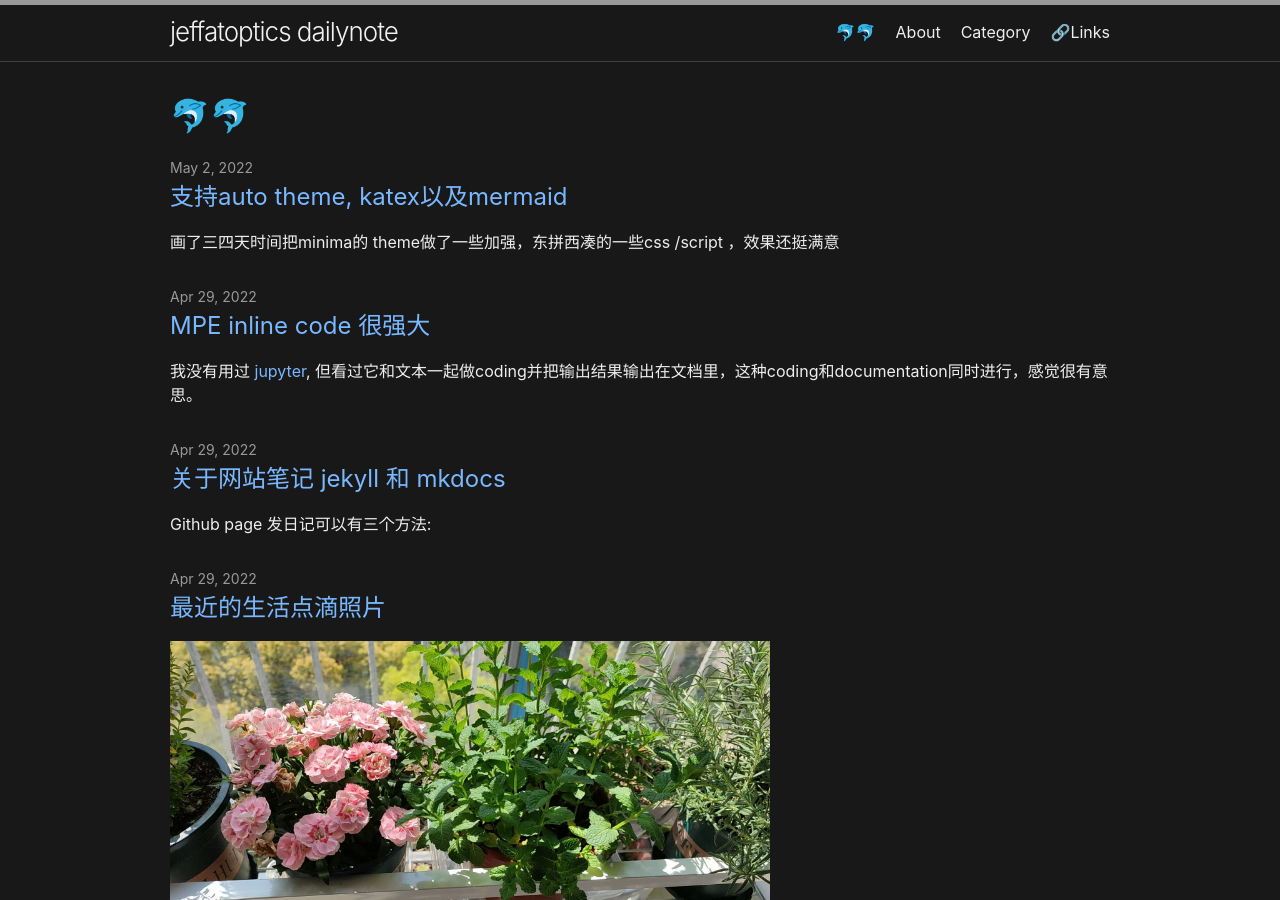
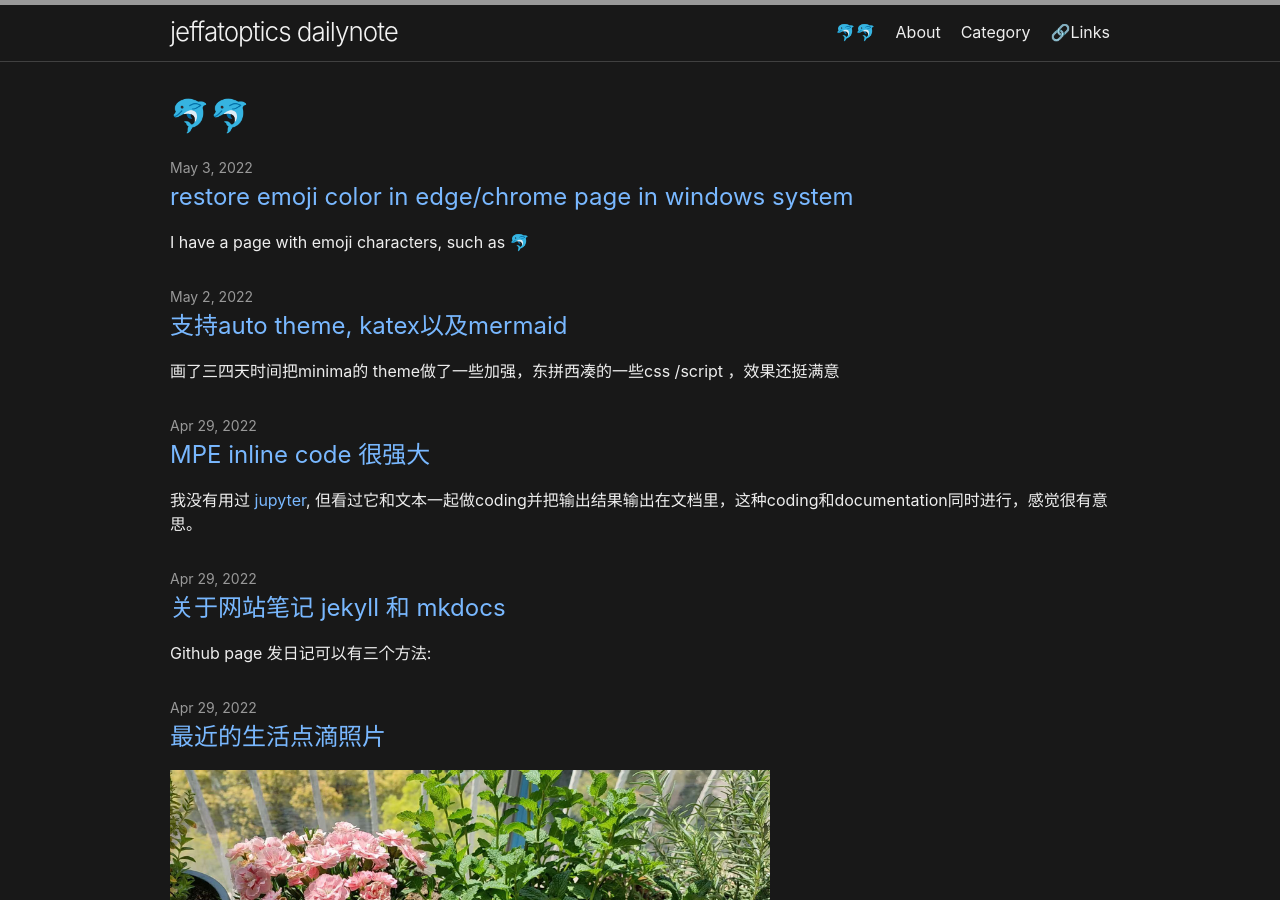
Before and after one commit to jeffatoptics/jeffblog, a Jekyll site: the page built from index.md, in a window 1280 px wide and 900 px high. Built offline with Jekyll 4.4.1, drawn with Linux system fonts in a browser that asks for light colours; part of the change alters nothing that is shown.

Commit message:
2022-05-03: make a new note

````diff
--- a/_posts/2022-05-02-make-minima-perfect.md
+++ b/_posts/2022-05-02-make-minima-perfect.md
@@ -38,6 +38,6 @@ linkStyle 0 stroke:#f00,stroke-width:4px
 
 ---
 
-[⏮ home](../index.md) &nbsp; &nbsp; &nbsp; &nbsp; [🔀 category](../category.md) &nbsp; &nbsp; &nbsp; &nbsp; [◀️ prev](2022-04-29-image-in-recent-life.md) &nbsp; &nbsp; &nbsp; &nbsp; [▶️ next]()
+[⏮ home](../index.md) &nbsp; &nbsp; &nbsp; &nbsp; [🔀 category](../category.md) &nbsp; &nbsp; &nbsp; &nbsp; [◀️ prev](2022-04-29-image-in-recent-life.md) &nbsp; &nbsp; &nbsp; &nbsp; [▶️ next](2022-05-03-make-emoji-colorful.md)
 
 ---
--- /dev/null
+++ b/_posts/2022-05-03-make-emoji-colorful.md
@@ -0,0 +1,42 @@
+---
+title: restore emoji color in edge/chrome page in windows system
+layout: post
+category: work
+author:
+- jeffatoptics
+created: 2022-05-03 Tue 15:41
+---
+
+I have a page with emoji characters, such as 🐬
+
+- they lose their color in edge/chrome browsers in windows system as below. they just follow the font color and even italic stle defined for the page fonts.
+    >
+    >![emoji lose color](../assets/20220503/bw-emoji.png)
+
+- but they still looks good in firefox in any system, and also ok in browsers of android system.
+    >
+    >![emoji lose color](../assets/20220503/color-emoji.png)
+
+via searching over the network, i find there are a lot of complaints on the similar emoji character compliance issue. Fortunately, I find my issue can be fixed by adjusting the css of the page theme [jekyll/minima](https://github.com/jekyll/minima).
+
+The change is very simple:
+
+- check the font family definition in `style.css` file, make sure the `Segoe UI Emoji` is before `Segoe UI Symbol` in definition list.
+
+more details:
+
+- the current theme is using the following font definition:
+    ```
+    font:400 16px/1.5 -apple-system,system-ui,BlinkMacSystemFont,"Segoe UI","Segoe UI Symbol","Segoe UI Emoji", "Apple Color Emoji",Roboto,Helvetica,Arial,sans-serif;
+    ```
+
+- just change it to
+    ```
+    font:400 16px/1.5 -apple-system,system-ui,BlinkMacSystemFont,"Segoe UI","Segoe UI Emoji","Segoe UI Symbol","Apple Color Emoji",Roboto,Helvetica,Arial,sans-serif;
+    ```
+
+---
+
+[⏮ home](../index.md) &nbsp; &nbsp; &nbsp; &nbsp; [🔀 category](../category.md) &nbsp; &nbsp; &nbsp; &nbsp; [◀️ prev](./2022-05-02-make-minima-perfect.md) &nbsp; &nbsp; &nbsp; &nbsp; [▶️ next]()
+
+---
````
Also changed, not shown: assets/20220503/bw-emoji.png (added), assets/20220503/color-emoji.png (added).
